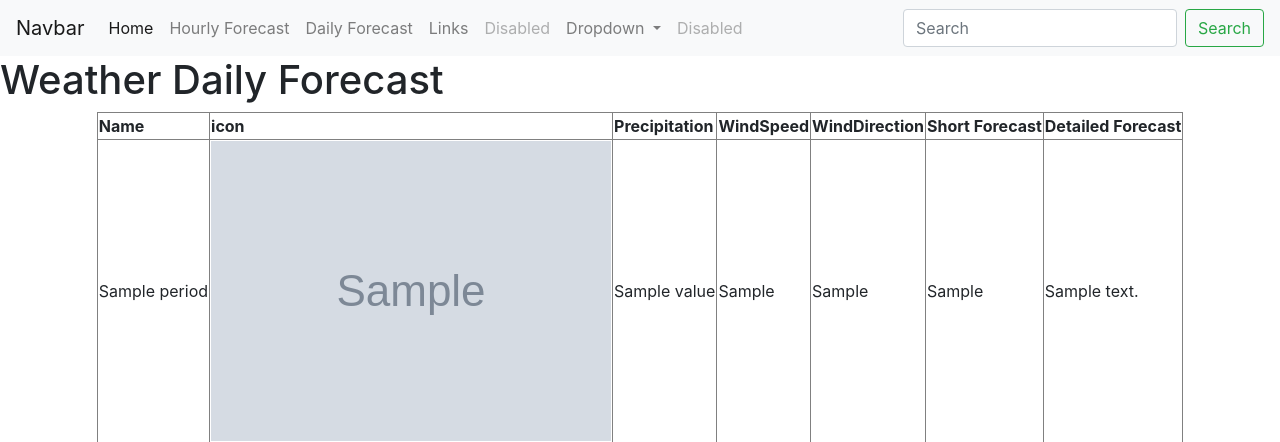
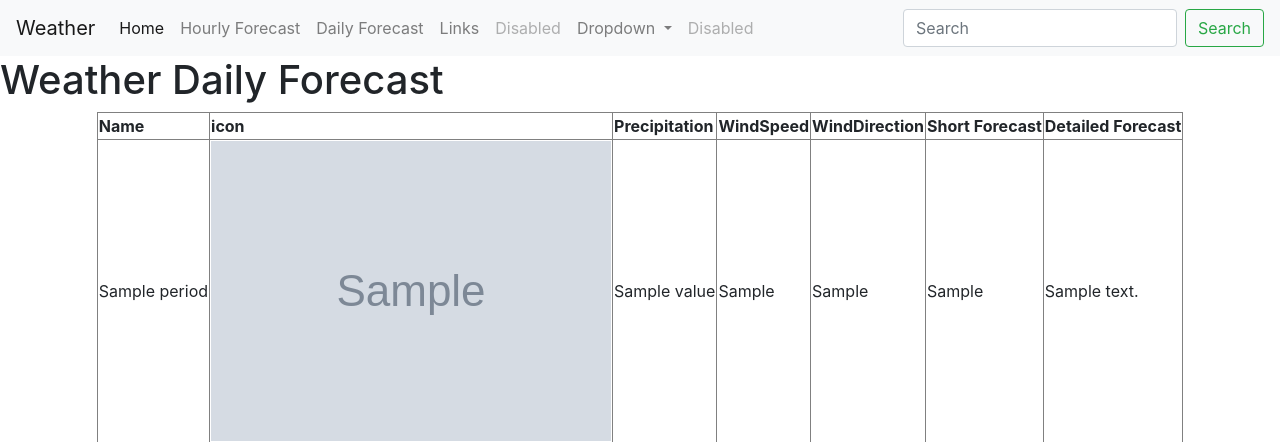
Before and after one commit to josephstreeter/weatherapp, a Flask app: page /forecast_daily in a window 1280 px wide. Shown: the top 442 px of the page. Run offline with Flask 3, Linux system fonts and the light colour scheme; grey boxes marked "Sample" are stand-in pictures; a database or web service that is not in the repository returns one stand-in record (values such as "Sample title"); data that the repository does not hold is empty.

Commit message:
docker file update

```diff
--- a/app.py
+++ b/app.py
@@ -37,4 +37,4 @@ def links():
     return render_template('links.html')
 
 if __name__ == '__main__':
-    app.run(debug=True)
+    app.run(host='0.0.0.0', port=5000)
--- a/templates/base.html
+++ b/templates/base.html
@@ -8,7 +8,7 @@
 </head>
 <body>
     <nav class="navbar navbar-expand-lg navbar-light bg-light">
-      <a class="navbar-brand" href="#">Navbar</a>
+      <a class="navbar-brand" href="#">Weather</a>
       <button class="navbar-toggler" type="button" data-toggle="collapse" data-target="#navbarSupportedContent" aria-controls="navbarSupportedContent" aria-expanded="false" aria-label="Toggle navigation">
         <span class="navbar-toggler-icon"></span>
       </button>
```
Also changed, not shown: requirements.txt (added, +12 -0 lines), 2 other files.
